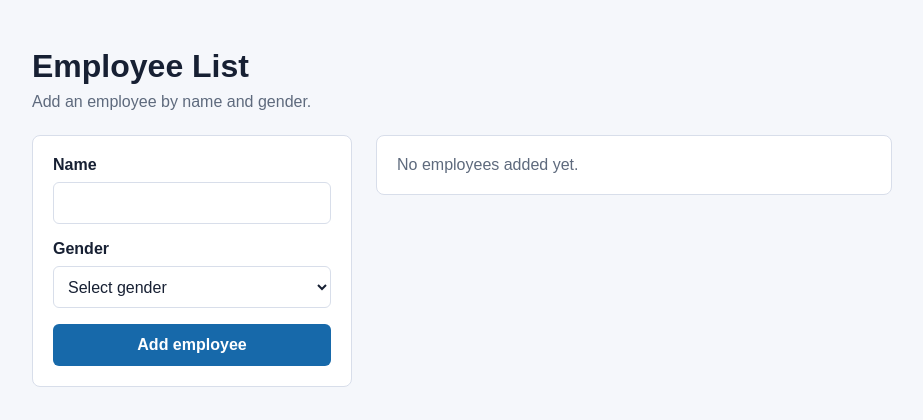
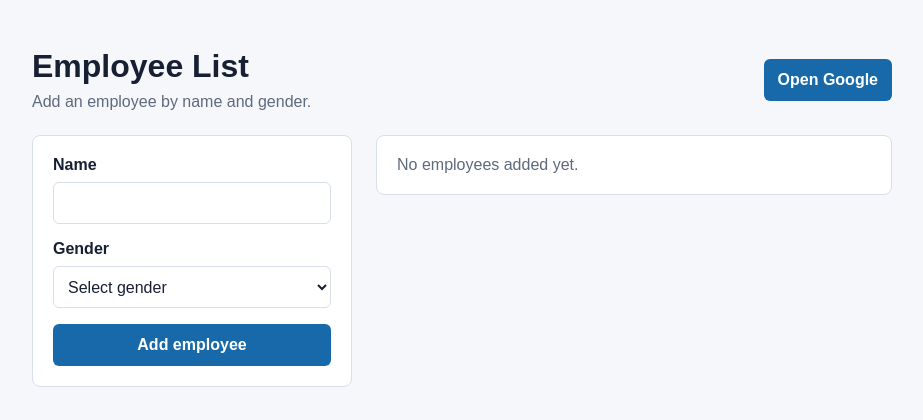
Before and after one commit to GaelNullzone/django_app, a Django app: template templates/employees/index.html in a window 1280 px wide. Shown: the top 420 px of the page, without its empty margins (178-1101 px from the left). Run offline with Django 5.2, Linux system fonts and the light colour scheme; the template is opened without the code that fills it, so the values that code supplies are empty.

Commit message:
Add Google search button

```diff
--- a/templates/employees/index.html
+++ b/templates/employees/index.html
@@ -35,6 +35,14 @@
             padding: 48px 0;
         }
 
+        .header {
+            display: flex;
+            justify-content: space-between;
+            gap: 16px;
+            align-items: center;
+            margin-bottom: 24px;
+        }
+
         h1 {
             margin: 0 0 8px;
             font-size: 2rem;
@@ -42,8 +50,26 @@
         }
 
         p {
-            margin: 0 0 24px;
+            margin: 0;
             color: var(--muted);
+        }
+
+        .google-link {
+            display: inline-flex;
+            min-height: 42px;
+            align-items: center;
+            justify-content: center;
+            border-radius: 6px;
+            padding: 10px 14px;
+            color: #ffffff;
+            background: var(--accent);
+            font-weight: 700;
+            text-decoration: none;
+            white-space: nowrap;
+        }
+
+        .google-link:hover {
+            background: var(--accent-dark);
         }
 
         .layout {
@@ -135,6 +161,15 @@
                 padding: 32px 0;
             }
 
+            .header {
+                align-items: stretch;
+                flex-direction: column;
+            }
+
+            .google-link {
+                width: 100%;
+            }
+
             .layout {
                 grid-template-columns: 1fr;
             }
@@ -143,8 +178,13 @@
 </head>
 <body>
     <main>
-        <h1>Employee List</h1>
-        <p>Add an employee by name and gender.</p>
+        <header class="header">
+            <div>
+                <h1>Employee List</h1>
+                <p>Add an employee by name and gender.</p>
+            </div>
+            <a class="google-link" href="https://www.google.com/" target="_blank" rel="noopener noreferrer">Open Google</a>
+        </header>
 
         <section class="layout" aria-label="Employee manager">
             <form class="panel" method="post">
```
